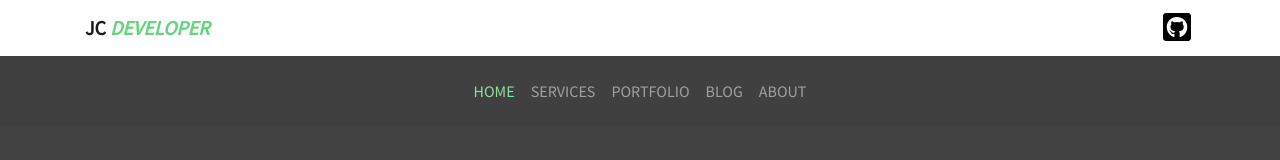
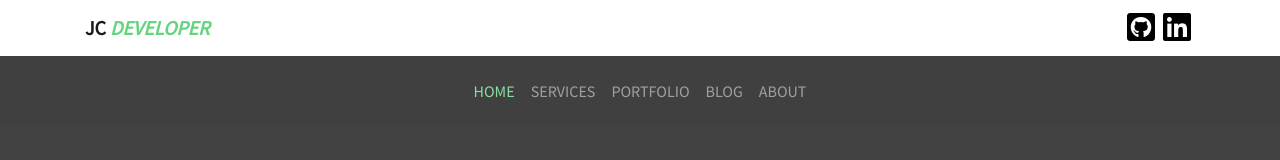
Before and after one commit to jcfernandezgithub/portfolio, an Angular app: page / in a window 1280 px wide. Shown: the top 160 px of the page. Built offline with nearby package versions, Linux system fonts and the light colour scheme.

Commit message:
menu_fixed

```diff
--- a/src/app/pages/home/home.component.html
+++ b/src/app/pages/home/home.component.html
@@ -2,9 +2,17 @@
 <nav class="navbar navbar-expand-sm navbar-light" id="first-nav">
   <div class="container">
     <a href="" class="navbar-brand"><strong>JC <em>Developer</em></strong></a>
-    <ul class="navbar-nav ml-auto" id="inline">
-      <li><a href="#" class="p-1"><i class="fab fa-github-square fa-2x"></i></a></li>
-    </ul>
+    <button class="navbar-toggler" type="button" data-toggle="collapse" data-target="#navbarSupportedContent"
+      aria-controls="navbarSupportedContent" aria-expanded="false" aria-label="Toggle navigation">
+      <i class="fas fa-caret-down"></i>
+    </button>
+
+    <div class="collapse navbar-collapse" id="navbarSupportedContent">
+      <ul class="navbar-nav ml-auto" id="inline">
+        <li><a href="#" class="p-1"><i class="fab fa-github-square fa-2x"></i></a></li>
+        <li><a href="#" class="p-1"><i class="fab fa-linkedin fa-2x"></i></a></li>
+      </ul>
+    </div>
   </div>
 </nav>
 
--- a/src/index.html
+++ b/src/index.html
@@ -1,16 +1,31 @@
 <!doctype html>
 <html lang="en">
+
 <head>
   <meta charset="utf-8">
-  <title>Portfolio</title>
+  <title>JC Developer</title>
   <base href="/">
 
   <meta name="viewport" content="width=device-width, initial-scale=1">
-  <link rel="stylesheet" href="https://use.fontawesome.com/releases/v5.7.2/css/all.css" integrity="sha384-fnmOCqbTlWIlj8LyTjo7mOUStjsKC4pOpQbqyi7RrhN7udi9RwhKkMHpvLbHG9Sr" crossorigin="anonymous">
+  <link rel="stylesheet" href="https://use.fontawesome.com/releases/v5.7.2/css/all.css"
+    integrity="sha384-fnmOCqbTlWIlj8LyTjo7mOUStjsKC4pOpQbqyi7RrhN7udi9RwhKkMHpvLbHG9Sr" crossorigin="anonymous">
   <link href="https://fonts.googleapis.com/css?family=Source+Sans+Pro" rel="stylesheet">
   <link rel="icon" type="image/x-icon" href="favicon.ico">
 </head>
+
 <body style="font-family: 'Source Sans Pro', sans-serif;">
   <app-root></app-root>
+
+
+  <script src="https://code.jquery.com/jquery-3.3.1.slim.min.js"
+    integrity="sha384-q8i/X+965DzO0rT7abK41JStQIAqVgRVzpbzo5smXKp4YfRvH+8abtTE1Pi6jizo"
+    crossorigin="anonymous"></script>
+  <script src="https://cdnjs.cloudflare.com/ajax/libs/popper.js/1.14.7/umd/popper.min.js"
+    integrity="sha384-UO2eT0CpHqdSJQ6hJty5KVphtPhzWj9WO1clHTMGa3JDZwrnQq4sF86dIHNDz0W1"
+    crossorigin="anonymous"></script>
+  <script src="https://stackpath.bootstrapcdn.com/bootstrap/4.3.1/js/bootstrap.min.js"
+    integrity="sha384-JjSmVgyd0p3pXB1rRibZUAYoIIy6OrQ6VrjIEaFf/nJGzIxFDsf4x0xIM+B07jRM"
+    crossorigin="anonymous"></script>
 </body>
+
 </html>
```
Also changed, not shown: 4 other files (tests, documents, lock files or other folders).
